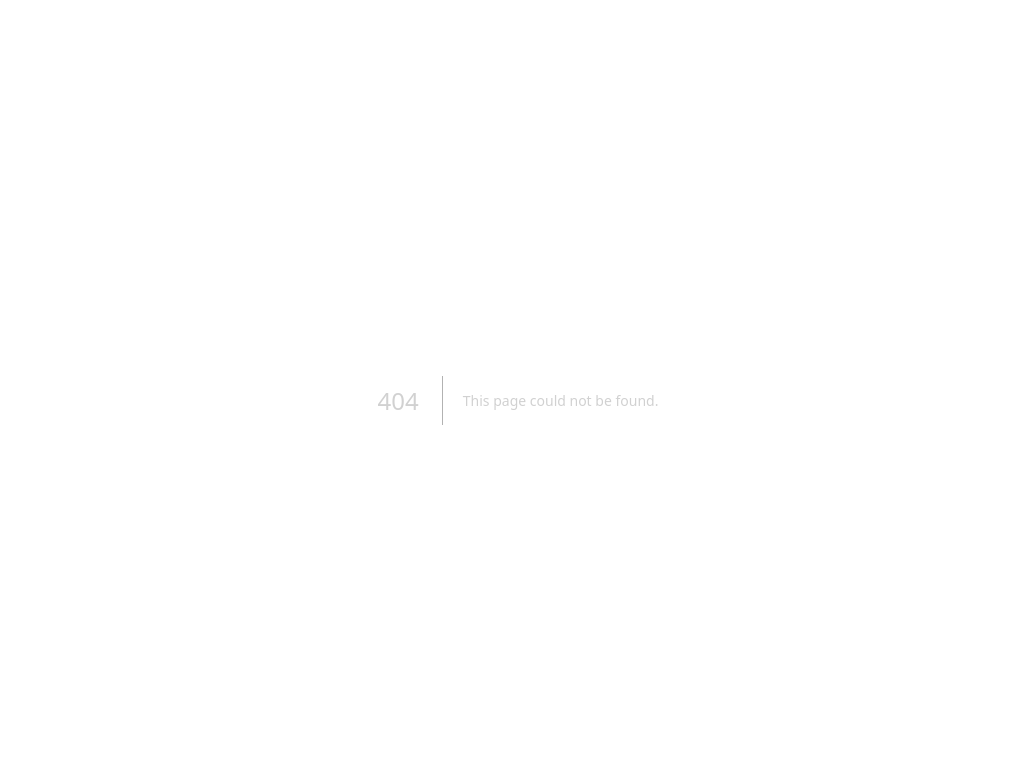
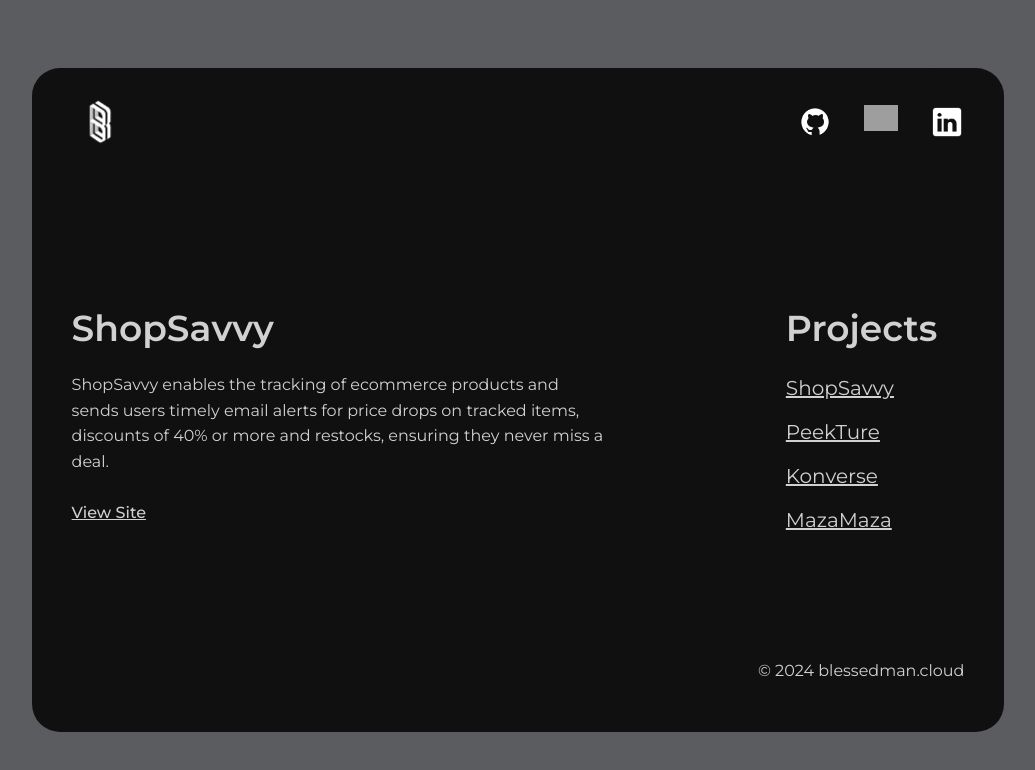
Before and after one commit to Blessedman-AI/Blessedman.cloud, a Next.js app: page /shopsavvy in a window 1280 px wide. Before the commit this address had no page. Shown: the top 770 px of the page, without its empty margins (122-1157 px from the left). Built offline with nearby package versions, Linux system fonts and the light colour scheme; no server answers; grey boxes are pictures that could not be loaded.

Commit message:
added shopsavvy

```diff
--- a/app/components/Navbar.jsx
+++ b/app/components/Navbar.jsx
@@ -26,7 +26,7 @@ const images = [
 
 const Navbar = () => {
   return (
-    <div
+    <header
       className=" bg-[#101011]
       rounded-[32px] w-full
        flex items-center justify-between pt-6  "
@@ -56,7 +56,7 @@ const Navbar = () => {
           </Link>
         ))}
       </div>
-    </div>
+    </header>
   );
 };
 
--- a/app/data/projects.jsx
+++ b/app/data/projects.jsx
@@ -1,6 +1,11 @@
 const url = process.env.NEXT_PUBLIC_URL;
 
 export const items = [
+  {
+    id: 3,
+    title: "ShopSavvy",
+    link: "/shopsavvy",
+  },
   {
     id: 5,
     color: "from-red-200 to-red-200",
@@ -10,13 +15,6 @@ export const items = [
     link: `/peekture`,
   },
   {
-    id: 1,
-    title: "MazaMaza",
-    desc: "Lorem ipsum dolor sit amet consectetur adipisicing elit. Dolores ab id ad nesciunt quo aut corporis modi? Voluptate, quos sunt dolorum facilis, id eum sequi placeat accusantium saepe eos laborum.",
-    img: "https://images.pexels.com/photos/18073372/pexels-photo-18073372/free-photo-of-young-man-sitting-in-a-car-on-a-night-street.jpeg?auto=compress&cs=tinysrgb&w=1600&lazy=load",
-    link: `/mazamaza`,
-  },
-  {
     id: 2,
     color: "from-blue-200 to-violet-200",
     title: "Konverse",
@@ -24,4 +22,11 @@ export const items = [
     img: "https://images.pexels.com/photos/18023772/pexels-photo-18023772/free-photo-of-close-up-of-a-person-holding-a-wristwatch.jpeg?auto=compress&cs=tinysrgb&w=1600&lazy=load",
     link: `/konverse`,
   },
+  {
+    id: 1,
+    title: "MazaMaza",
+    desc: "Lorem ipsum dolor sit amet consectetur adipisicing elit. Dolores ab id ad nesciunt quo aut corporis modi? Voluptate, quos sunt dolorum facilis, id eum sequi placeat accusantium saepe eos laborum.",
+    img: "https://images.pexels.com/photos/18073372/pexels-photo-18073372/free-photo-of-young-man-sitting-in-a-car-on-a-night-street.jpeg?auto=compress&cs=tinysrgb&w=1600&lazy=load",
+    link: `/mazamaza`,
+  },
 ];
--- a/app/layout.js
+++ b/app/layout.js
@@ -15,6 +15,7 @@ export default function RootLayout({ children }) {
   return (
     <html lang="en">
       <body className={`${montserrat.className} `}>
+        <main className="max-w-screen-2xl">
           {children}
 
           <Script
@@ -31,6 +32,7 @@ export default function RootLayout({ children }) {
             src="https://app.clickiny.com/js/clickiny.button.js"
             strategy="afterInteractive"
           />
+        </main>
       </body>
     </html>
   );
--- a/app/page.js
+++ b/app/page.js
@@ -8,7 +8,7 @@ import WavyText from "./components/WavyText";
 
 export default function Homepage() {
   return (
-    <div
+    <section
       className="h-screen flex lg:items-center
     lg:justify-center "
     >
@@ -16,12 +16,14 @@ export default function Homepage() {
         heading={
           <WavyText text="Welcome" fontSize="text-5xl lg:text-7xl" />
         }
-        desc1="My name name is Blessedman Igbedion. I'm a full-stack developer
-        based in Nigeria. I have developed many typed of web applications from
-        streaming services to eCommerce platforms"
-        desc2="I'm passionate about functional interfaces and intuitively
-        implemented UX."
+        desc1="My name is Blessedman Igbedion – A Software
+        Engineer with a strong  focus on JavaScript and related technologies
+        and a proven track record in developing and deploying robust production-grade
+        applications."
+        desc2="I'm passionate about problem-solving,
+         optimising performance, and delivering high-quality,
+         scalable solutions."
       />
-    </div>
+    </section>
   );
 }
--- /dev/null
+++ b/app/shopsavvy/page.jsx
@@ -0,0 +1,38 @@
+import React from "react";
+import Card from "../components/CardComponent";
+import WavyText from "../components/WavyText";
+import Link from "next/link";
+
+const shopsavvy = () => {
+  return (
+    <div
+      className="h-screen flex lg:items-center
+  lg:justify-center "
+    >
+      <Card
+        heading={
+          <WavyText
+            text="ShopSavvy"
+            fontSize="text-4xl text-3xl"
+            fontWeight="font-semibold"
+          />
+        }
+        desc1="ShopSavvy enables the tracking of ecommerce products
+        and sends users timely email alerts for price drops on tracked
+        items, discounts of 40% or more and restocks, ensuring they
+        never miss a deal."
+        link={
+          <Link
+            href="https://shopsavvy-bee.vercel.app/"
+            target="_blank"
+            className="underline font-medium"
+          >
+            View Site
+          </Link>
+        }
+      />
+    </div>
+  );
+};
+
+export default shopsavvy;
```
Lines whose indentation alone changed are shown as unchanged.
